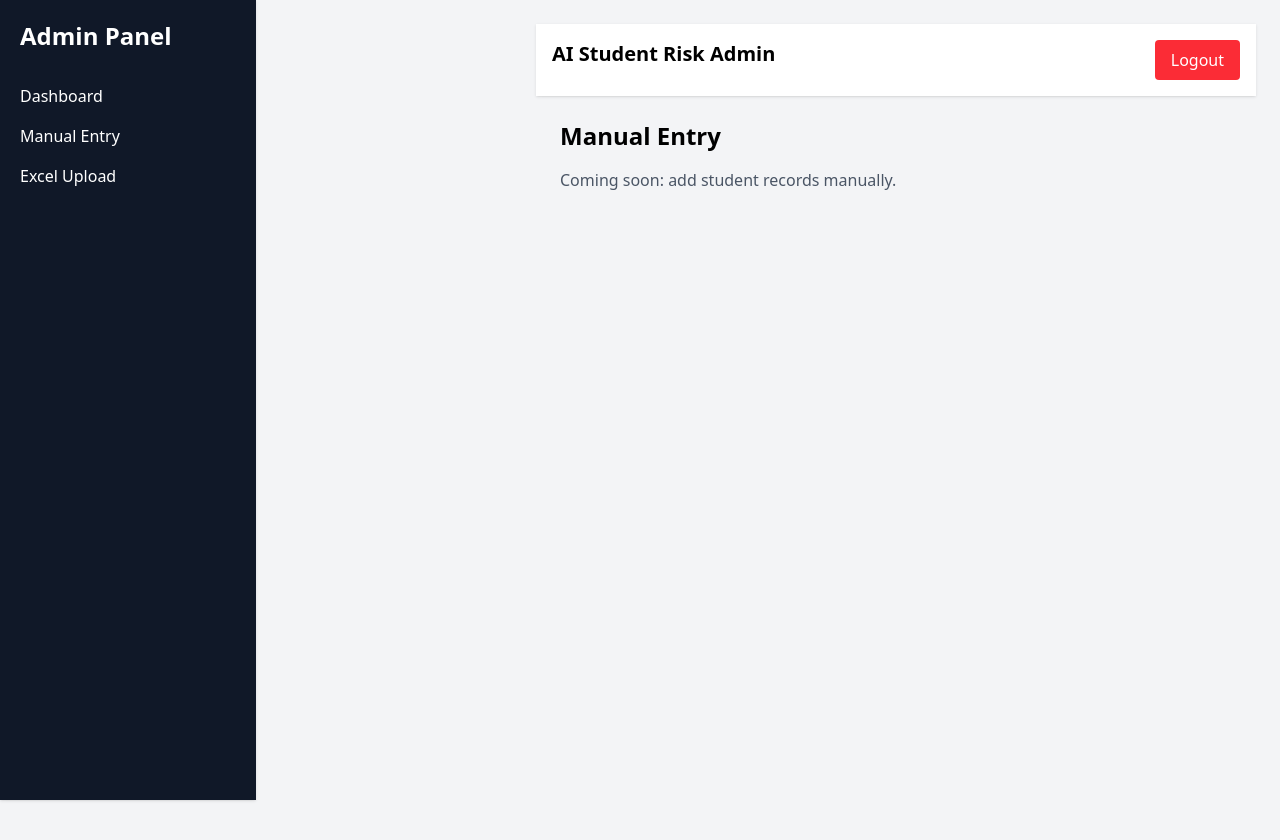
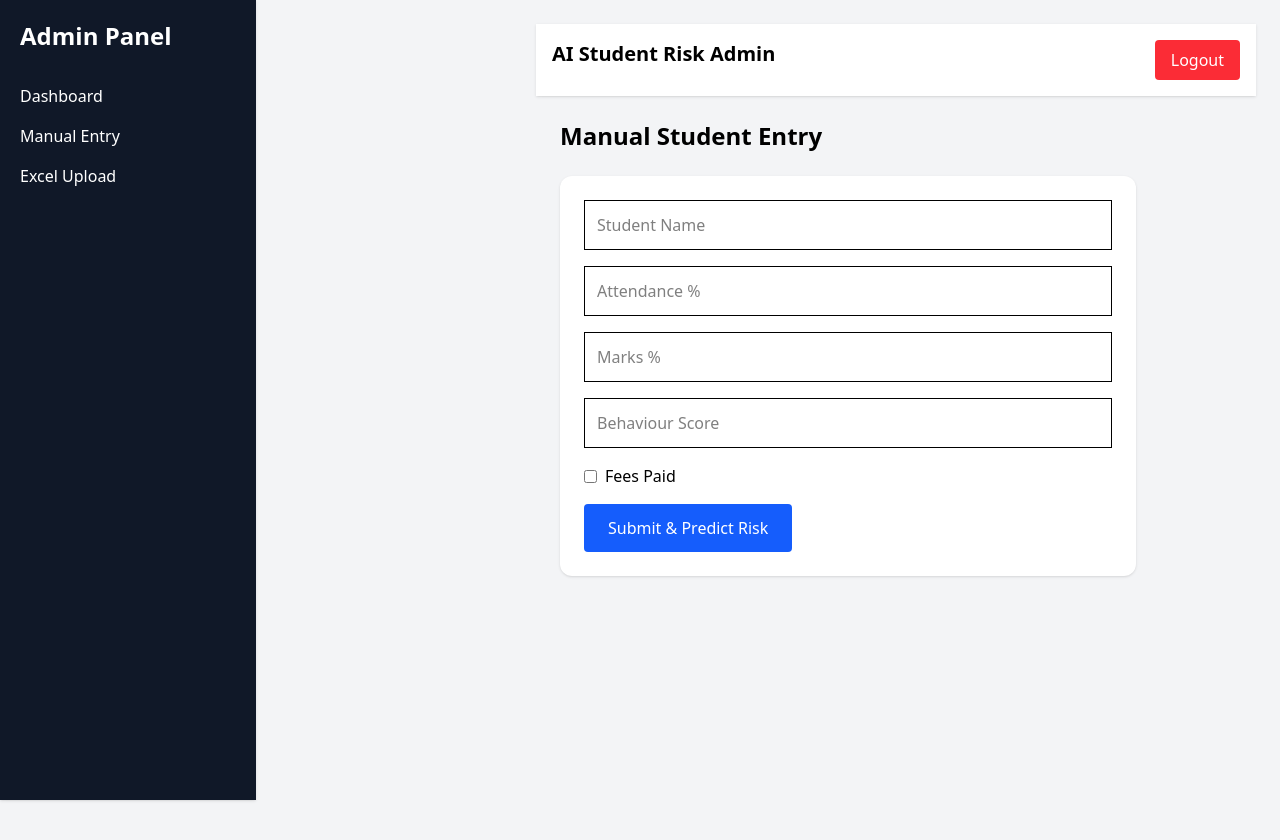
Before and after one commit to devang9890/AI-Driven-Student-Analytics, a React app in the folder frontend/: page /admin/manual-entry in a window 1280 px wide. Shown: the top 840 px of the page. Built offline with nearby package versions, Linux system fonts and the light colour scheme; sample sign-in values are in the browser's storage; the HTML template or start-up script is replaced by a standard one.

Commit message:
updated manual entry

```diff
--- a/frontend/src/admin/pages/ManualEntry.jsx
+++ b/frontend/src/admin/pages/ManualEntry.jsx
@@ -1,10 +1,94 @@
+import { useState } from "react";
 import AdminLayout from "../layout/AdminLayout";
+import axios from "axios";
 
 const ManualEntry = () => {
+  const [form, setForm] = useState({
+    name: "",
+    attendance: "",
+    marks: "",
+    behaviour: "",
+    fees_paid: false,
+  });
+
+  const handleChange = (e) => {
+    const { name, value, type, checked } = e.target;
+    setForm({ ...form, [name]: type === "checkbox" ? checked : value });
+  };
+
+  const handleSubmit = async () => {
+    try {
+      // Prepare payload with proper types
+      const payload = {
+        name: form.name,
+        attendance: parseFloat(form.attendance),
+        marks: parseFloat(form.marks),
+        behaviour: parseFloat(form.behaviour),
+        fees_paid: !!form.fees_paid,
+      };
+
+      const res = await axios.post(
+        "http://localhost:8000/admin/add-student",
+        payload
+      );
+
+      // Backend returns prediction.risk
+      alert("Risk Level: " + (res?.data?.prediction?.risk ?? "N/A"));
+    } catch (err) {
+      alert("Error submitting data");
+      console.error(err);
+    }
+  };
+
   return (
     <AdminLayout>
-      <h2 className="text-2xl font-bold mb-4">Manual Entry</h2>
-      <p className="text-gray-600">Coming soon: add student records manually.</p>
+      <h2 className="text-2xl font-bold mb-6">Manual Student Entry</h2>
+
+      <div className="bg-white p-6 rounded-xl shadow max-w-xl">
+        <input
+          name="name"
+          placeholder="Student Name"
+          className="w-full p-3 border mb-4"
+          onChange={handleChange}
+        />
+
+        <input
+          name="attendance"
+          placeholder="Attendance %"
+          className="w-full p-3 border mb-4"
+          onChange={handleChange}
+        />
+
+        <input
+          name="marks"
+          placeholder="Marks %"
+          className="w-full p-3 border mb-4"
+          onChange={handleChange}
+        />
+
+        <input
+          name="behaviour"
+          placeholder="Behaviour Score"
+          className="w-full p-3 border mb-4"
+          onChange={handleChange}
+        />
+
+        <label className="flex items-center gap-2 mb-4">
+          <input
+            type="checkbox"
+            name="fees_paid"
+            onChange={handleChange}
+          />
+          Fees Paid
+        </label>
+
+        <button
+          onClick={handleSubmit}
+          className="bg-blue-600 text-white px-6 py-3 rounded"
+        >
+          Submit & Predict Risk
+        </button>
+      </div>
     </AdminLayout>
   );
 };
```
